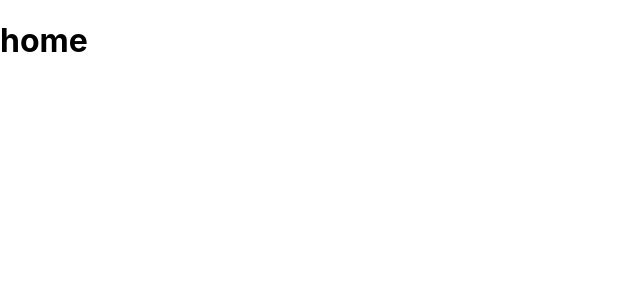
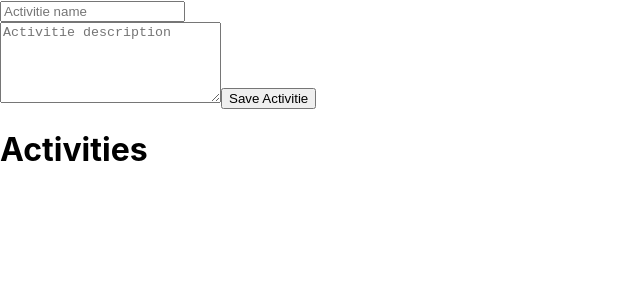
Before and after one commit to pab-mchn/simple-organization, a React (Create React App) app: page / in a window 1280 px wide. Shown: the top 300 px of the page, without its empty margins (0-640 px from the left). Built offline with nearby package versions, Linux system fonts and the light colour scheme.

Commit message:
form for add avtivities

```diff
--- a/src/App.css
+++ /dev/null
@@ -1,38 +0,0 @@
-.App {
-  text-align: center;
-}
-
-.App-logo {
-  height: 40vmin;
-  pointer-events: none;
-}
-
-@media (prefers-reduced-motion: no-preference) {
-  .App-logo {
-    animation: App-logo-spin infinite 20s linear;
-  }
-}
-
-.App-header {
-  background-color: #282c34;
-  min-height: 100vh;
-  display: flex;
-  flex-direction: column;
-  align-items: center;
-  justify-content: center;
-  font-size: calc(10px + 2vmin);
-  color: white;
-}
-
-.App-link {
-  color: #61dafb;
-}
-
-@keyframes App-logo-spin {
-  from {
-    transform: rotate(0deg);
-  }
-  to {
-    transform: rotate(360deg);
-  }
-}
--- a/src/App.js
+++ b/src/App.js
@@ -1,8 +1,10 @@
+import Activities from "./components/Activities/Activities";
+
 function App() {
   return (
-    <div className='App'>
-      <h1>home</h1>
-    </div>
+    <>
+      <Activities />
+    </>
   );
 }
 
--- a/src/components/Activities/Activities.js
+++ b/src/components/Activities/Activities.js
@@ -0,0 +1,13 @@
+import React from "react";
+import ActivitiesForm from "../ActivitiesForm/ActivitiesForm";
+
+const Activities = () => {
+  return (
+    <>
+      <ActivitiesForm />
+      <h1>Activities</h1>
+    </>
+  );
+};
+
+export default Activities;
--- a/src/components/ActivitiesForm/ActivitiesForm.js
+++ b/src/components/ActivitiesForm/ActivitiesForm.js
@@ -0,0 +1,38 @@
+import React, { useState } from "react";
+
+const ActivitiesForm = () => {
+  const initialStateValues = {
+    name: "",
+    description: "",
+  };
+  const [values, setValues] = useState(initialStateValues);
+
+  const handleValueChange = (e) => {
+    const { name, value } = e.target;
+    setValues({ ...values, [name]: value });
+  };
+
+  const handleSubmit = (e) => {
+    e.preventDefault();
+    console.log(values);
+  };
+  return (
+    <>
+      <form onSubmit={handleSubmit}>
+        <input id='input' type='text' placeholder='Activitie name' name='name' onChange={handleValueChange}></input>
+        <br />
+        <textarea
+          id='input'
+          type='text'
+          placeholder='Activitie description'
+          rows={5}
+          cols={25}
+          name='description'
+          onChange={handleValueChange}></textarea>
+        <button>Save Activitie</button>
+      </form>
+    </>
+  );
+};
+
+export default ActivitiesForm;
```
Also changed, not shown: src/components/Context/DataContext.js (added, +11 -0 lines).
